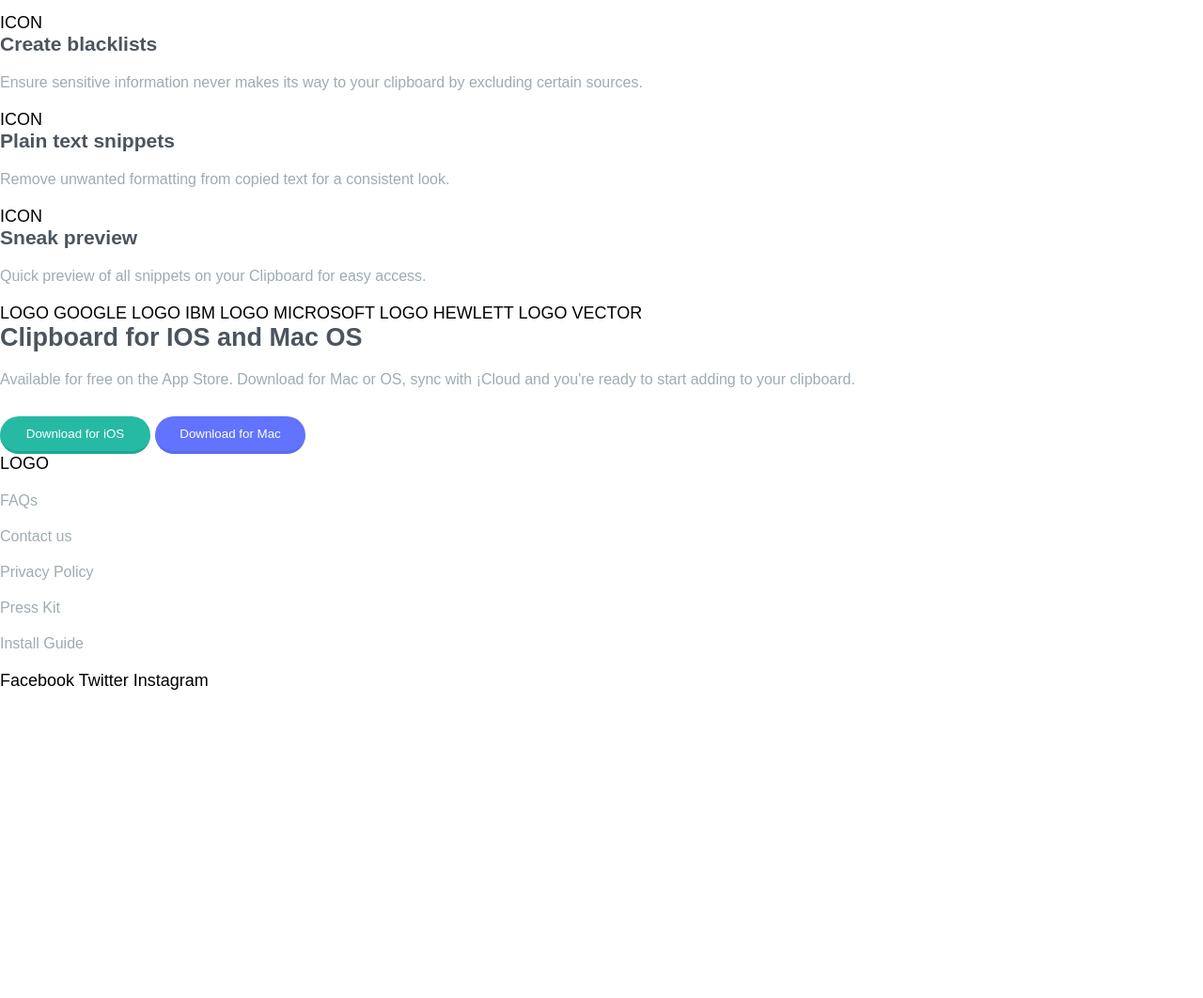
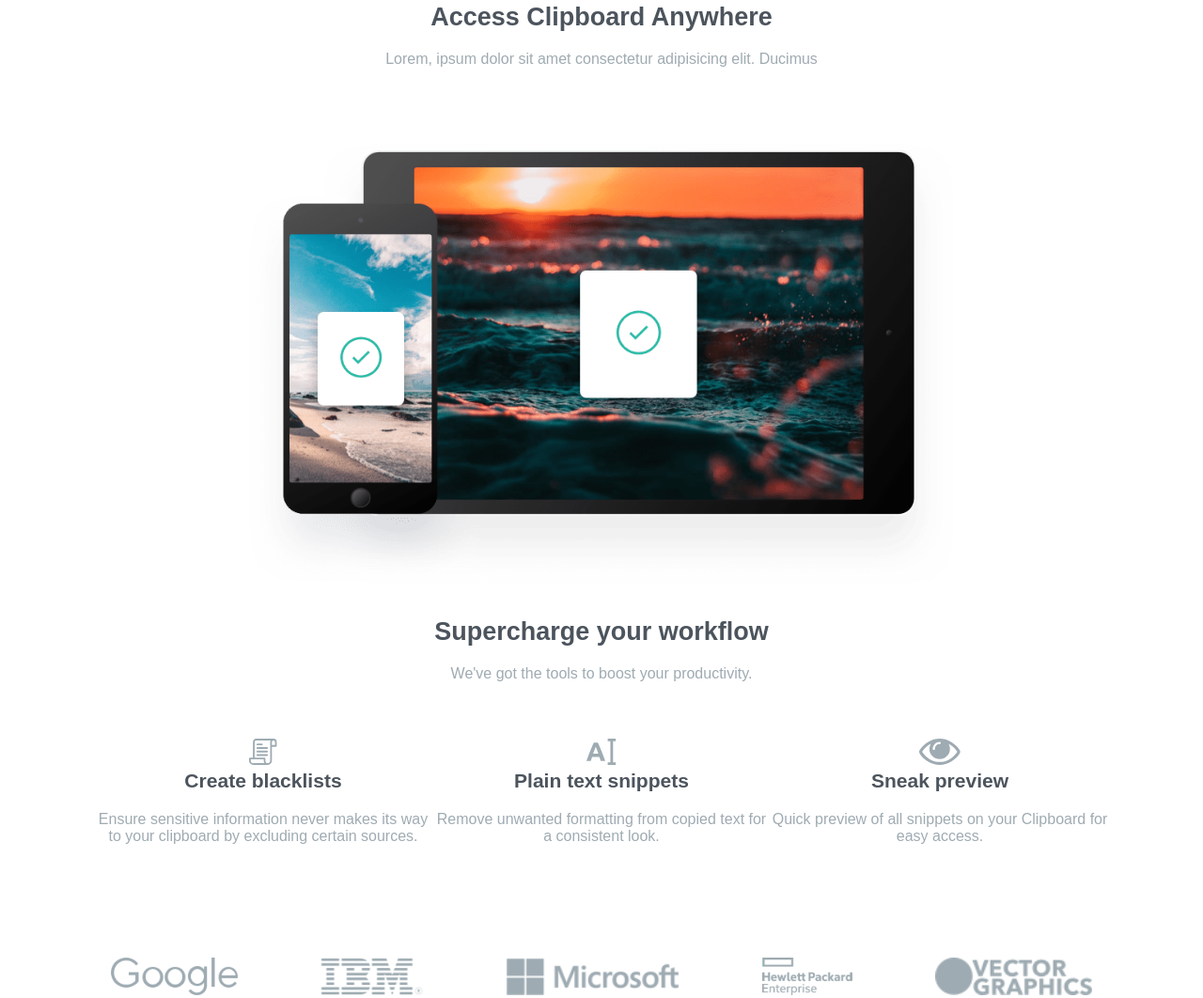
Before and after one commit to JairoRamirezC/Clipboard-landing-page, a website: page index.html in a window 1280 px wide. Shown: the part 1212-2274 px from the top of the page at 94% size. Before the commit the page ends 1947 px from the top, so only its background shows below. Drawn offline with Linux system fonts and the light colour scheme; files that its build step writes are made by us from their sources; a web font is replaced by a local one.

Commit message:
design finished

```diff
--- a/design/style.css
+++ b/design/style.css
@@ -54,7 +54,7 @@
   color: white;
   background-color: hsl(171, 66%, 44%);
   height: 40px;
-  width: 160px;
+  width: 17rem;
   border: none;
   border-bottom: 3px solid hsl(171, 68%, 39%);
   border-radius: 50px;
@@ -70,7 +70,7 @@
   color: white;
   background-color: hsl(233, 100%, 69%);
   height: 40px;
-  width: 160px;
+  width: 17rem;
   border: none;
   border-bottom: 3px solid hsl(233, 79%, 64%);
   border-radius: 50px;
@@ -92,20 +92,16 @@
 }
 
 .details-computer {
-  border: 1px solid blue;
   display: flex;
   margin-top: 65px;
-  justify-content: center;
 }
 
 .computer img {
-  border: 1px solid red;
-  width: 560px;
-  height: 400px;
+  width: 63rem;
+  height: 47rem;
 }
 
 .details-computer div {
-  border: 1px solid green;
   width: 30rem;
   margin-left: 90px;
   display: flex;
@@ -116,3 +112,59 @@
 .details-computer div p {
   font-size: 1.4rem;
 }
+
+.details-devices {
+  text-align: center;
+  margin-top: 120px;
+}
+
+.devices img {
+  width: 75rem;
+  height: 47rem;
+  margin-top: 60px;
+}
+
+.details-only {
+  margin-top: 30px;
+  text-align: center;
+}
+
+.details-workflow {
+  display: flex;
+  justify-content: center;
+  flex-wrap: wrap;
+  margin-top: 60px;
+}
+
+.details-workflow__section {
+  width: 360px;
+  text-align: center;
+}
+
+.icon {
+  height: 28px;
+}
+
+.logos {
+  display: flex;
+  justify-content: space-evenly;
+  margin-top: 100px;
+}
+
+.logos * {
+  height: 40px;
+  margin: 0 -30px;
+}
+
+.details-clipboard {
+  width: 60rem;
+  margin: 0 auto;
+  text-align: center;
+  margin-top: 120px;
+}
+
+footer {
+  border: 1px solid red;
+  background-color: #f5f6f8;
+  display: flex;
+}
--- a/index.html
+++ b/index.html
@@ -6,6 +6,7 @@
     <title>Document</title>
     <link rel="preconnect" href="https://fonts.gstatic.com">
     <link href="https://fonts.googleapis.com/css2?family=Bai+Jamjuree:wght@400;600&display=swap" rel="stylesheet">
+    <link rel="stylesheet" href="design/images/icons/style.css">
     <link rel="stylesheet" href="/design/style.css">
 </head>
 <body>
@@ -36,42 +37,42 @@
                 <p>Retrieve any snippets from the first moment you started using the app.</p>
             </div>
         </section>
-        <section>
+        <section class="details-devices">
             <h2>Access Clipboard Anywhere</h2>
             <p>Lorem, ipsum dolor sit amet consectetur adipisicing elit. Ducimus</p>
-            <figure>
-                <img src="" alt="devices">
+            <figure class="devices">
+                <img src="/design/images/image-devices.png" alt="devices">
             </figure>
         </section>
-        <section>
+        <section class="details-only">
             <h2>Supercharge your workflow</h2>
             <p>We've got the tools to boost your productivity.</p>
         </section>
-        <section>
-            <div>
-                ICON
+        <section class="details-workflow">
+            <div class="details-workflow__section">
+                <img src="design/images/icon-blacklist.svg" class="icon" alt="blacklist">
                 <h3>Create blacklists</h3>
                 <p>Ensure sensitive information never makes its way to your clipboard by excluding certain sources.</p>
             </div>
-            <div>
-                ICON
+            <div class="details-workflow__section">
+                <img class="icon" src="design/images/icon-text.svg" alt="icon-text">
                 <h3>Plain text snippets</h3>
                 <p>Remove unwanted formatting from copied text for a consistent look.</p>
             </div>
-            <div>
-                ICON
+            <div class="details-workflow__section">
+                <img class="icon" src="design/images/icon-preview.svg" alt="icon-preview">
                 <h3>Sneak preview</h3>
                 <p>Quick preview of all snippets on your Clipboard for easy access.</p>
             </div>
         </section>
-        <section>
-            <span>LOGO GOOGLE</span>
-            <span>LOGO IBM</span>
-            <span>LOGO MICROSOFT</span>
-            <span>LOGO HEWLETT</span>
-            <span>LOGO VECTOR</span>
+        <section class="logos">
+            <img src="design/images/logo-google.png" alt="Google">
+            <img src="design/images/logo-ibm.png" alt="IBM">
+            <img src="design/images/logo-microsoft.png" alt="Microsoft">
+            <img src="design/images/logo-hp.png" alt="Hewlett">
+            <img src="design/images/logo-vector-graphics.png" alt="Vector">
         </section>
-        <section>
+        <section class="details-clipboard">
             <h2>Clipboard for IOS and Mac OS</h2>
             <p>Available for free on the App Store. Download for Mac or OS, sync with ¡Cloud and you're ready to start adding to your clipboard.</p>
             <button class="btn-IOS">Download for iOS</button>
@@ -79,7 +80,7 @@
         </section>
     </main>
     <footer>
-        <span>LOGO</span>
+        <img src="design/images/logo.svg" alt="Logo">
         <div>
             <p>FAQs</p>
             <p>Contact us</p>
@@ -90,7 +91,7 @@
         </div>
         <p>Install Guide</p>
         <div class="social-media">
-            <span>Facebook</span>
+            <span class="icon icon-facebook1"></span>
             <span>Twitter</span>
             <span>Instagram</span>
         </div>
```
